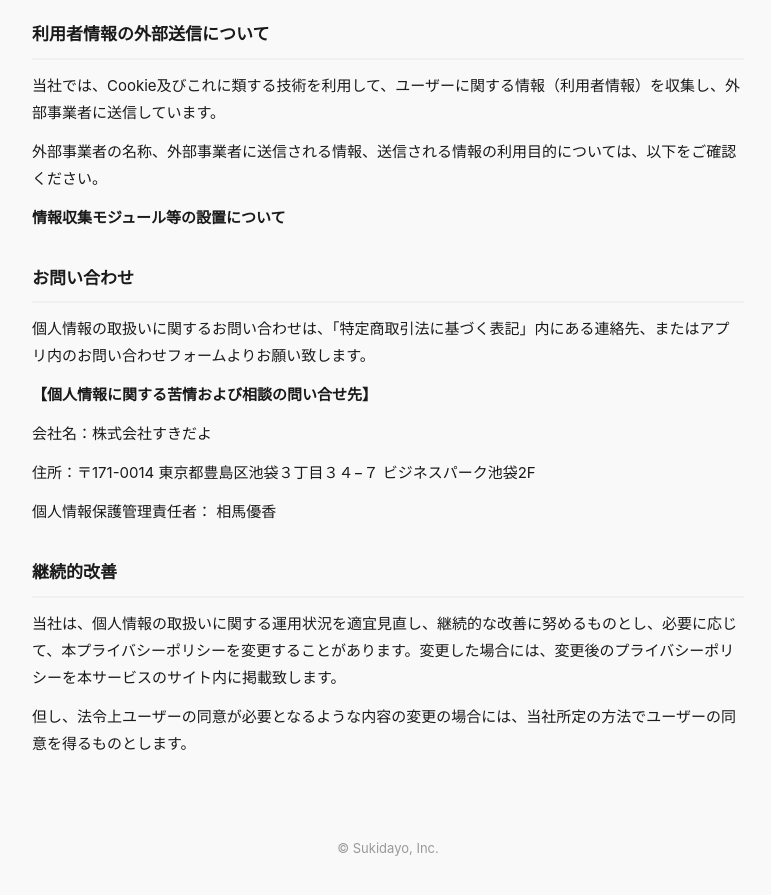
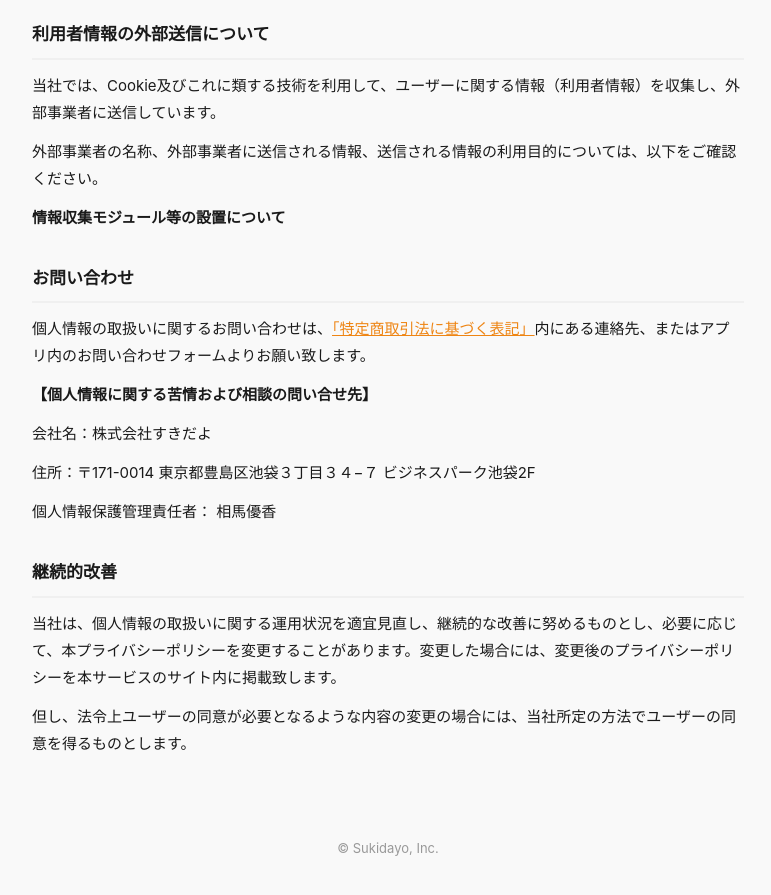
Before and after one commit to Sukidayo-app/announcements, a Jekyll site: the page built from privacy/ja/index.md, in a window 1280 px wide and 900 px high, scrolled down 6705 px. Shown: the top 895 px of the window, without its empty margins (252-1023 px from the left). Built offline with Jekyll 4.4.1, drawn with Linux system fonts in a browser that asks for light colours; some of the changed lines change nothing that is shown.

Commit message:
プライバシーポリシー：特商法表記にリンクを追加

```diff
--- a/privacy/ja/index.md
+++ b/privacy/ja/index.md
@@ -180,7 +180,7 @@ Cookieを無効化されたいユーザーは、ウェブブラウザの設定
 
 ## お問い合わせ
 
-個人情報の取扱いに関するお問い合わせは、「特定商取引法に基づく表記」内にある連絡先、またはアプリ内のお問い合わせフォームよりお願い致します。
+個人情報の取扱いに関するお問い合わせは、[「特定商取引法に基づく表記」](https://sukidayo-app.github.io/announcements/tokushoho/)内にある連絡先、またはアプリ内のお問い合わせフォームよりお願い致します。
 
 **【個人情報に関する苦情および相談の問い合せ先】**
 
```
